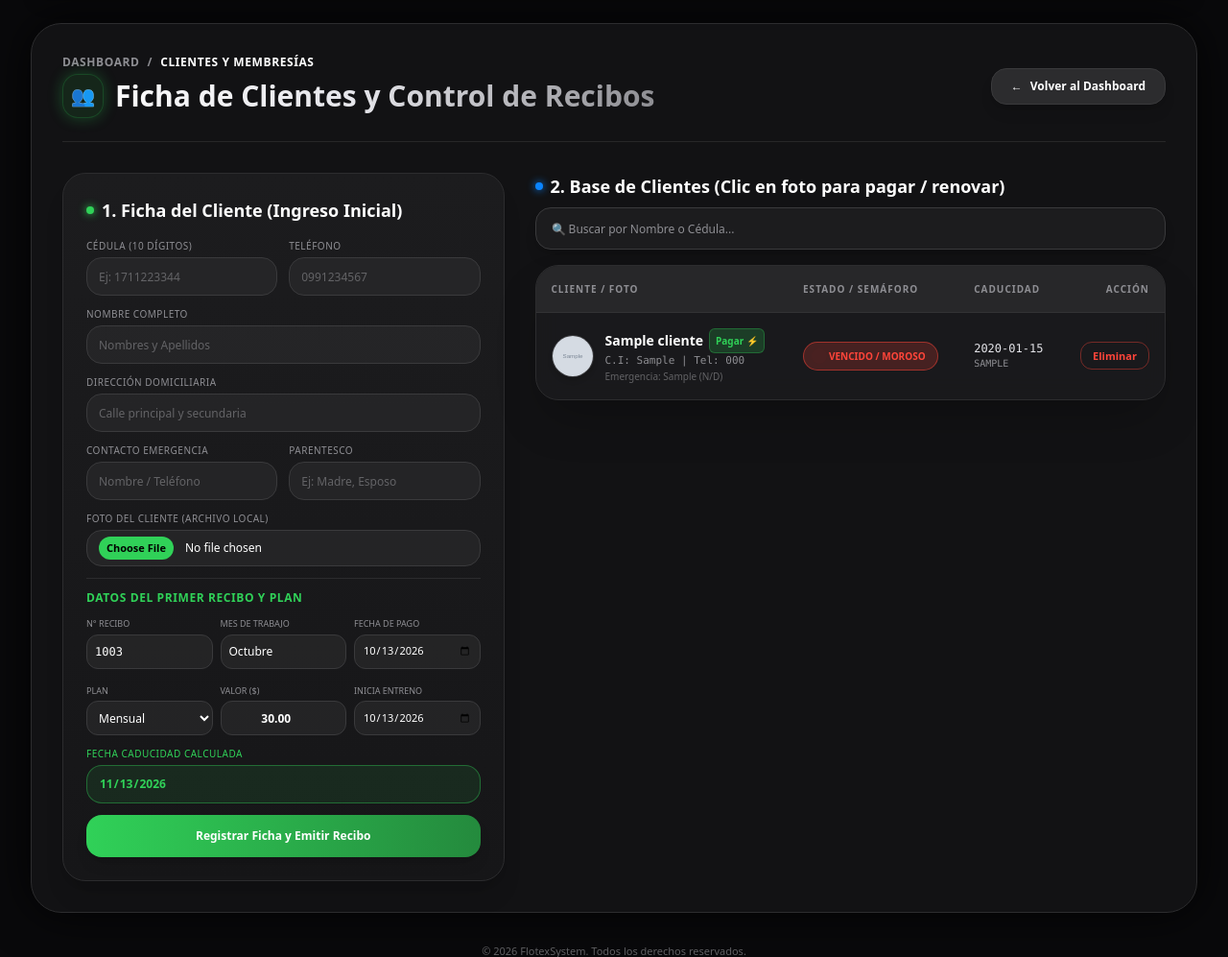
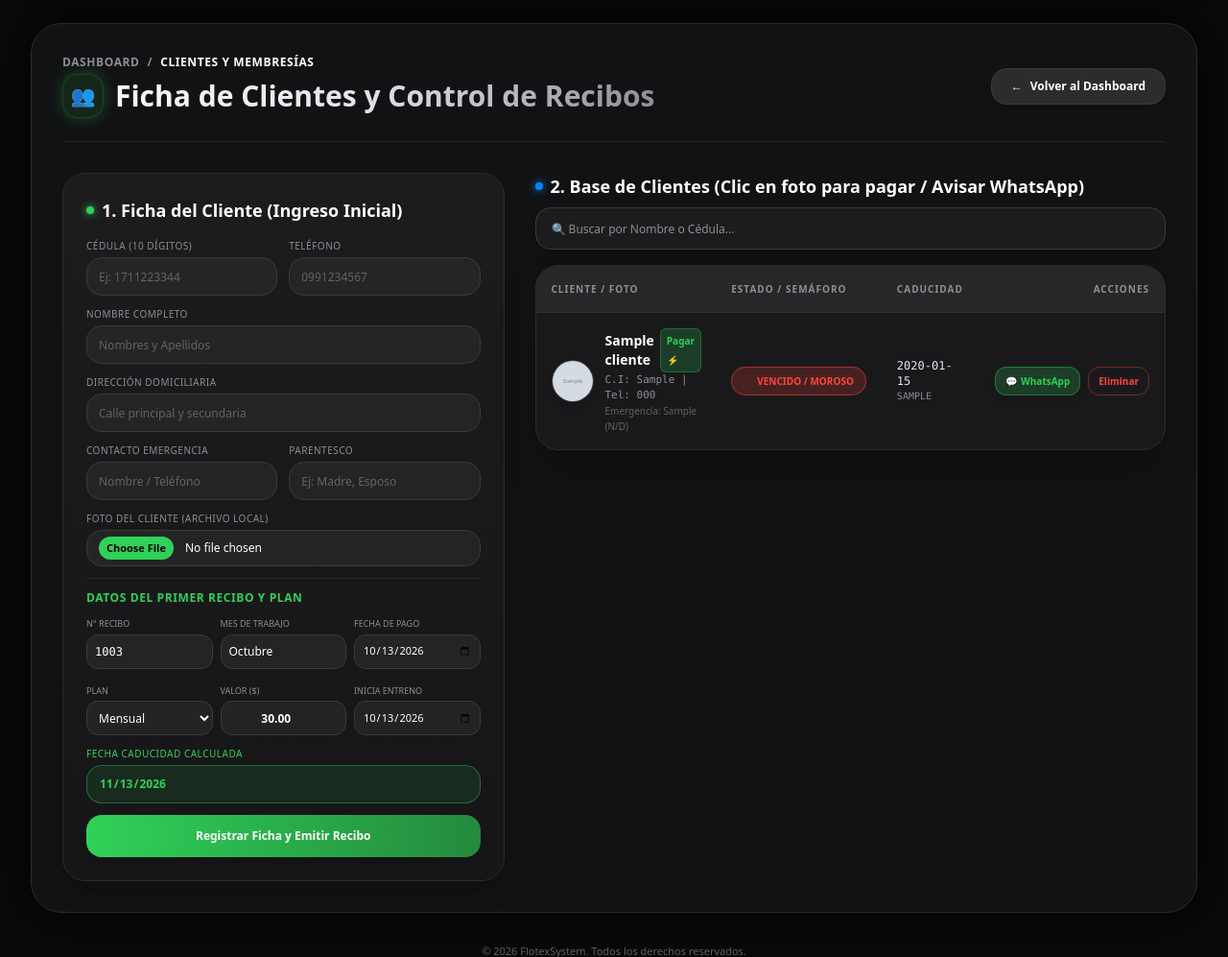
Before and after one commit to xrevelo007-cmyk/FlotexSystem_Web, a Flask app: page /clientes in a window 1280 px wide. Shown: the part 98-1095 px from the top of the page at 96% size. Run offline with Flask 3, Linux system fonts and the light colour scheme; a user stored in the database is signed in; data comes from the database, SQL or seed files in the repository; tables that the repository leaves empty hold one stand-in row (values such as "Sample post"); grey boxes marked "Sample" are stand-in pictures; some libraries are stand-ins or nearby versions.

Commit message:
Integación de botón de WhatsApp con mensajes personalizados para Planeta Fitness

```diff
--- a/app.py
+++ b/app.py
@@ -1,6 +1,7 @@
 from flask import Flask, render_template, request, redirect, url_for, session, flash
 import sqlite3
 import os
+import urllib.parse
 from datetime import datetime, timedelta
 from database import DB_NAME, inicializar_base_datos
 
@@ -224,6 +225,21 @@ def clientes():
         color, dias, texto_estado = calcular_semaforo(fecha_venc)
         foto_url = url_for('static', filename=f'uploads/{foto}') if foto and foto != "default.png" else 'https://cdn-icons-png.flaticon.com/512/847/847969.png'
 
+        # Formato de WhatsApp para Ecuador (+593)
+        tel_clean = ''.join(filter(str.isdigit, str(telefono)))
+        if tel_clean.startswith('0'):
+            tel_clean = '593' + tel_clean[1:]
+        elif not tel_clean.startswith('593') and len(tel_clean) == 9:
+            tel_clean = '593' + tel_clean
+
+        # Mensaje amigable según el Semáforo para Planeta Fitness
+        if color == 'rojo':
+            msg = f"¡Hola {nombre}! 🥊 Te extrañamos en Planeta Fitness. Tu membresía venció el {fecha_venc}. ¡No dejes enfriar el ritmo! Pasa por recepción para renovar y seguir entrenando duro. 💪🚀"
+        else:
+            msg = f"¡Hola {nombre}! 🏋️‍♂️ Te saluda el equipo de Planeta Fitness. Te recordamos que tu membresía vence el {fecha_venc}. ¡Pasa por recepción para renovar y seguir con todo! 💪🔥"
+
+        ws_url = f"https://api.whatsapp.com/send?phone={tel_clean}&text={urllib.parse.quote(msg)}"
+
         clientes_procesados.append({
             'id': c_id,
             'cedula': cedula,
@@ -237,7 +253,8 @@ def clientes():
             'foto': foto_url,
             'color': color,
             'dias_restantes': dias,
-            'texto_estado': texto_estado
+            'texto_estado': texto_estado,
+            'ws_url': ws_url
         })
 
     return render_template("clientes.html", clientes_list=clientes_procesados, nombre=session.get("nombre"), siguiente_recibo=siguiente_recibo)
--- a/templates/clientes.html
+++ b/templates/clientes.html
@@ -148,11 +148,11 @@
             </form>
         </div>
 
-        <!-- Tabla Clientes con Buscador Instantáneo -->
+        <!-- Tabla Clientes con Buscador Instantáneo y Botón de WhatsApp -->
         <div class="lg:col-span-7">
             <h2 class="text-lg font-bold text-white mb-2 flex items-center gap-2">
                 <span class="w-2 h-2 rounded-full bg-[#0A84FF] shadow-[0_0_8px_#0A84FF]"></span>
-                2. Base de Clientes (Clic en foto para pagar / renovar)
+                2. Base de Clientes (Clic en foto para pagar / Avisar WhatsApp)
             </h2>
 
             <!-- Barra de Búsqueda de Clientes -->
@@ -168,7 +168,7 @@
                             <th class="p-4">Cliente / Foto</th>
                             <th class="p-4">Estado / Semáforo</th>
                             <th class="p-4">Caducidad</th>
-                            <th class="p-4 text-right">Acción</th>
+                            <th class="p-4 text-right">Acciones</th>
                         </tr>
                     </thead>
                     <tbody class="divide-y divide-[#2C2C2E]/80">
@@ -210,11 +210,17 @@
                                 <div class="text-[10px] text-[#8E8E93] uppercase">{{ cliente.plan }}</div>
                             </td>
                             <td class="p-4 text-right">
-                                <a href="/clientes/eliminar/{{ cliente.id }}"
-                                   onclick="return confirm('¿Seguro que deseas eliminar la ficha de este cliente?');"
-                                   class="text-[#FF453A] hover:bg-[#FF453A]/20 border border-[#FF453A]/40 px-3 py-1.5 rounded-xl transition text-[11px] font-semibold">
-                                    Eliminar
-                                </a>
+                                <div class="flex items-center justify-end gap-2">
+                                    <a href="{{ cliente.ws_url }}" target="_blank"
+                                       class="px-2.5 py-1.5 rounded-xl bg-[#30D158]/20 text-[#30D158] border border-[#30D158]/40 hover:bg-[#30D158] hover:text-black transition duration-200 text-[10px] font-bold flex items-center gap-1 shadow-md">
+                                        <span>💬</span> WhatsApp
+                                    </a>
+                                    <a href="/clientes/eliminar/{{ cliente.id }}"
+                                       onclick="return confirm('¿Seguro que deseas eliminar la ficha de este cliente?');"
+                                       class="text-[#FF453A] hover:bg-[#FF453A]/20 border border-[#FF453A]/40 px-2.5 py-1.5 rounded-xl transition text-[10px] font-semibold">
+                                        Eliminar
+                                    </a>
+                                </div>
                             </td>
                         </tr>
                         {% endfor %}
```
